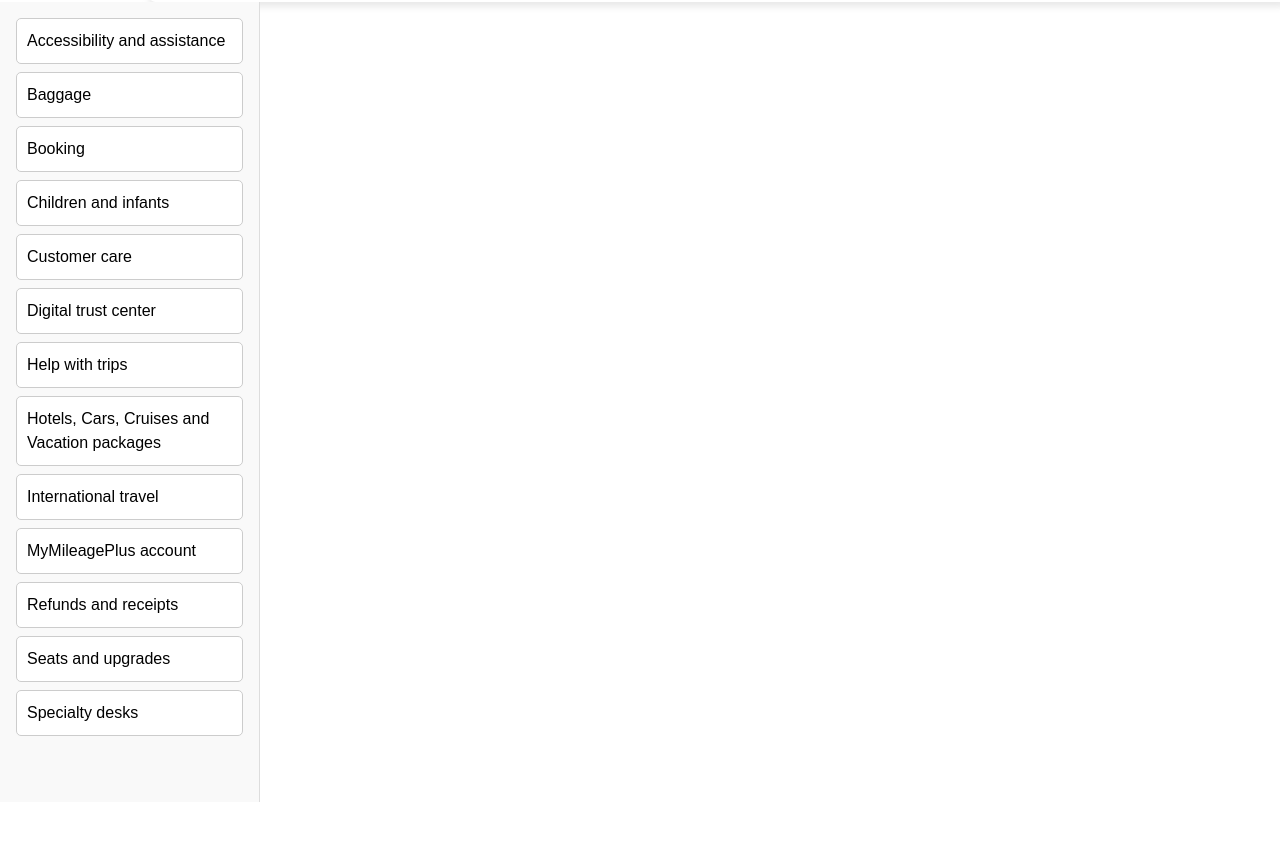
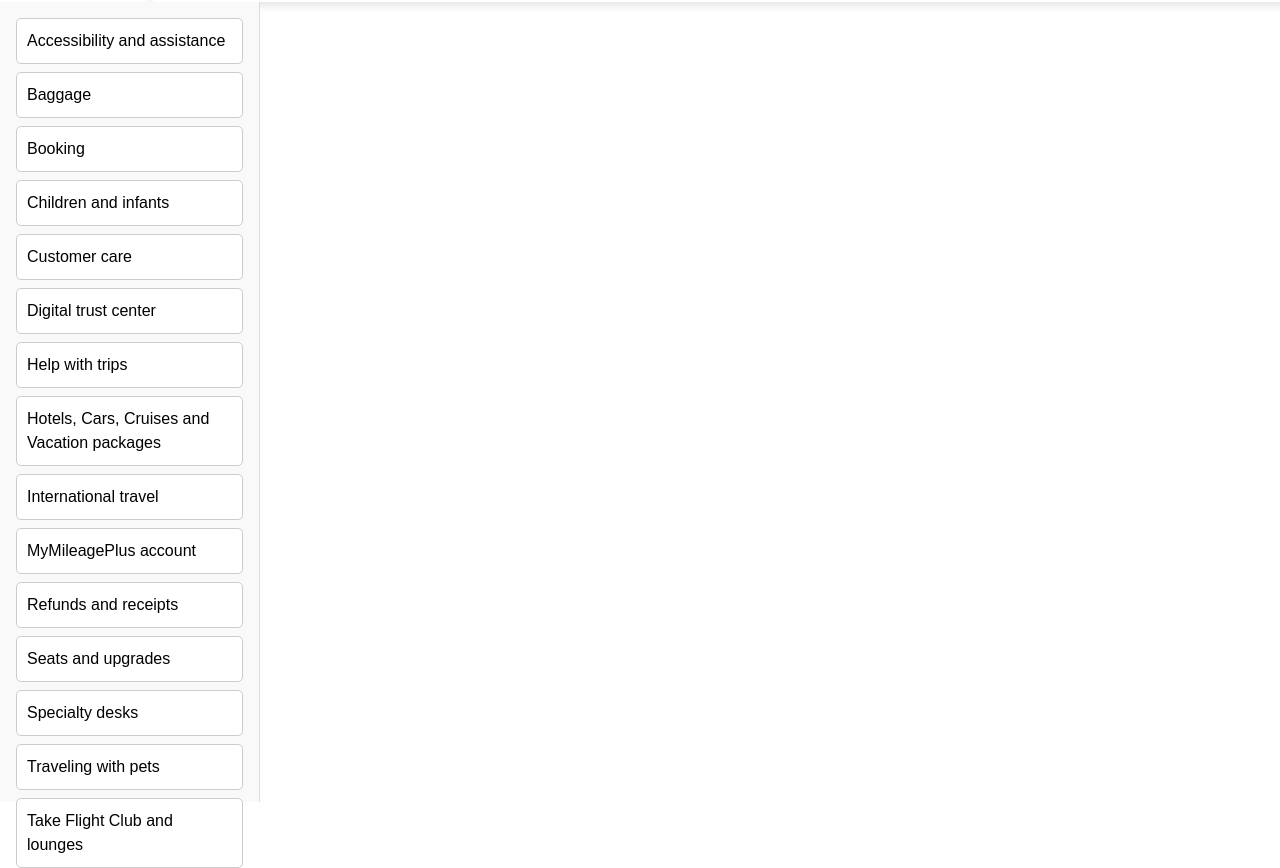
Before and after one commit to ImaniDigitalDiary/TakeFlight, a React (Create React App) app in the folder frontend/: page /help-center in a window 1280 px wide. Shown: the part 714-1582 px from the top of the page. Before the commit the page ends 1516 px from the top, so only its background shows below. Built offline with nearby package versions, Linux system fonts and the light colour scheme; some icons are missing.

Commit message:
added elements to TravelingWithPets and TakeFlightClub comps

```diff
--- a/frontend/src/components/help-page-components/HelpWithToday.jsx
+++ b/frontend/src/components/help-page-components/HelpWithToday.jsx
@@ -318,6 +318,36 @@
     </>
 )
 
+const TravelingWithPets = () => (
+    <>
+    <h3>Traveling with pets</h3>
+    <p>Everything you need to know before you bring your four-legged friend on board.</p>
+
+    <ul>
+        <li>In-cabin pets</li>
+        <p>See how and if you can fly with your pet</p>
+    </ul>
+    </>
+)
+
+const TakeFlightClub = () => (
+    <>
+    <h3>Take Flight Club and lounges</h3>
+    <p>See how to check in for flights, watch your flight's status, register for TSA PreCheck and more.</p>
+
+    <ul>
+        <li>Hours</li>
+        <p>See when Take Flight locations and lounges are open</p>
+
+        <li>Access</li>
+        <p>How you can get into a Take Flight Club location or enjoy the lounge</p>
+
+        <li>Visiting Take Flight Club and lounge locations</li>
+        <p>How to buy memberships and one-time passes</p>
+    </ul>
+    </>
+)
+
     // ****Map string keys to JSX components****
     const contentMap = {
         'Accessibility and assistance': <AccessibilityAndAssistance />,
@@ -333,6 +363,8 @@
         'Refunds and receipts': <RefundsAndReceipts />,
         'Seats and upgrades': <SeatsAndUpgrades />,
         'Specialty desks': <SpecialtyDesks />,
+        'Traveling with pets': <TravelingWithPets />,
+        'Take Flight Club and lounges': <TakeFlightClub />
     }
 
 const HelpWithToday = () => {
```
